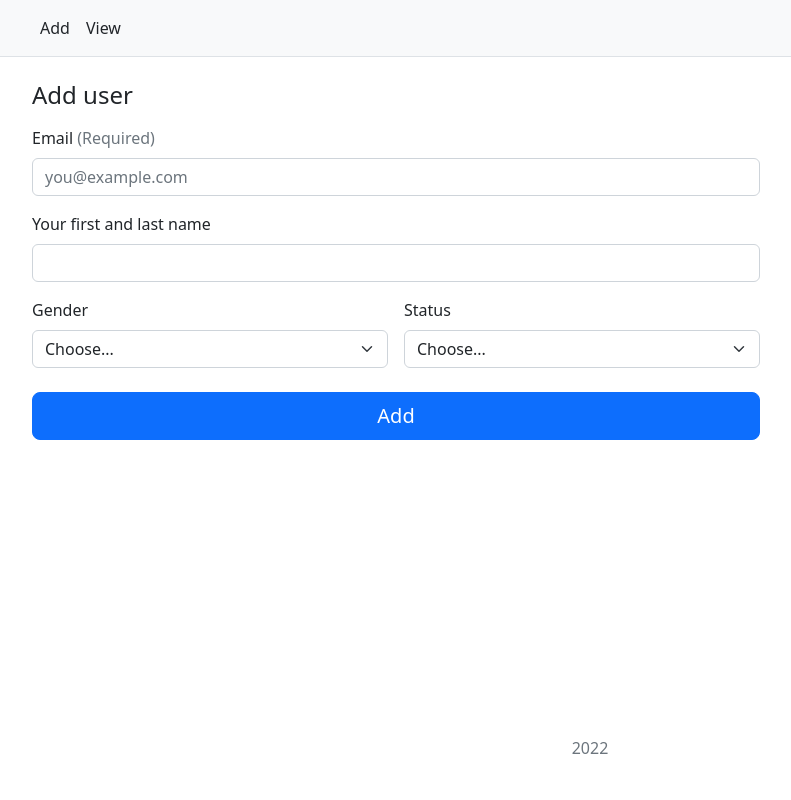
After one commit to dianazmitrevich/php-tasks, a PHP site: page /views/add.php in a window 1280 px wide. The commit adds this page. Shown: the whole page, without its empty margins (50-841 px from the left). Run offline with PHP 8.4, Linux system fonts and the light colour scheme.

Commit message:
Add views and methods to controller and db model class

```diff
--- a/docker/data/new_dump.sql
+++ b/docker/data/new_dump.sql
@@ -7,11 +7,12 @@ USE UsersList;
 DROP TABLE IF EXISTS `Data`;
 
 CREATE TABLE `Data` (
+  `id` INT NOT NULL,
   `email` VARCHAR(255) NOT NULL,
   `name` VARCHAR(255),
   `gender` VARCHAR(255),
   `status` VARCHAR(255),
-  PRIMARY KEY (`email`)
+  PRIMARY KEY (`id`)
 ) ENGINE=InnoDB DEFAULT CHARSET=utf8mb4 COLLATE=utf8mb4_0900_ai_ci;
 
 LOCK TABLES `Data` WRITE;
--- /dev/null
+++ b/src/views/add.php
@@ -0,0 +1,60 @@
+<?php
+   require 'header.php';
+   ?>
+
+<div class="container">
+   <div class="row g-5">
+      <div class="col-md-7 col-lg-8">
+         <h4 class="mb-3 mt-4">Add user</h4>
+         <form class="needs-validation" novalidate="" method="post">
+            <div class="row g-3">
+               <div class="col-12">
+                  <label for="email" class="form-label">Email <span class="text-muted">(Required)</span></label>
+                  <input type="email" class="form-control" id="email" placeholder="you@example.com">
+                  <div class="invalid-feedback">
+                     Please enter a valid email address.
+                  </div>
+               </div>
+
+               <div class="col-12">
+                  <label for="firstName" class="form-label">Your first and last name</label>
+                  <input type="text" class="form-control" id="firstName" placeholder="" value="" required="">
+                  <div class="invalid-feedback">
+                     Valid first and last name is required.
+                  </div>
+               </div>
+
+               <div class="col-md-6">
+                  <label for="country" class="form-label">Gender</label>
+                  <select class="form-select" id="country" required="">
+                     <option value="">Choose...</option>
+                     <option>Male</option>
+                     <option>Female</option>
+                  </select>
+                  <div class="invalid-feedback">
+                     Please select a valid gender.
+                  </div>
+               </div>
+
+               <div class="col-md-6">
+                  <label for="state" class="form-label">Status</label>
+                  <select class="form-select" id="state" required="">
+                     <option value="">Choose...</option>
+                     <option>Active</option>
+                     <option>Inactive</option>
+                  </select>
+                  <div class="invalid-feedback">
+                     Please provide a valid status.
+                  </div>
+               </div>
+            </div>
+
+            <button class="w-100 btn btn-primary btn-lg mt-4" type="submit">Add</button>
+         </form>
+      </div>
+   </div>
+</div>
+
+<?php
+   require 'footer.php';
+   ?>
--- a/src/views/footer.php
+++ b/src/views/footer.php
@@ -1,3 +1,6 @@
-   <h1>098765432</h1>
-   <a href="/index.php?page=header">click here</a>
-</body>
+   <div class="container">
+      <footer class="py-3 my-2" style="position: absolute; bottom: 0; left: 0; right: 0;">
+         <p class="text-center text-muted">2022</p>
+      </footer>
+   </div>
+   </body>
--- a/src/views/header.php
+++ b/src/views/header.php
@@ -1,11 +1,24 @@
 <!DOCTYPE html>
 <html lang="en">
+
 <head>
    <meta charset="UTF-8">
    <meta http-equiv="X-UA-Compatible" content="IE=edge">
    <meta name="viewport" content="width=device-width, initial-scale=1.0">
-   <title>Document</title>
+   <title>Add</title>
+
+   <link rel="stylesheet" href="https://cdn.jsdelivr.net/npm/bootstrap@5.2.0/dist/css/bootstrap.min.css"
+      integrity="sha384-gH2yIJqKdNHPEq0n4Mqa/HGKIhSkIHeL5AyhkYV8i59U5AR6csBvApHHNl/vI1Bx" crossorigin="anonymous">
 </head>
+
 <body>
-   <h1>1234567890</h1>
-   <a href="/index.php?page=footer">click here</a>
+
+   <nav class="py-2 bg-light border-bottom">
+      <div class="container d-flex flex-wrap">
+         <ul class="nav me-auto">
+            <li class="nav-item"><a href="/index.php?page=add" class=" nav-link link-dark px-2">Add</a></li>
+            <li class="nav-item"><a href="/index.php?page=view" class="nav-link link-dark px-2 active"
+                  aria-current="page">View</a></li>
+         </ul>
+      </div>
+   </nav>
```
Also changed, not shown: src/controllers/Controller.php (+4 -4 lines), src/models/Database.php (+13 -3 lines), src/views/view.php (added, +43 -0 lines).
